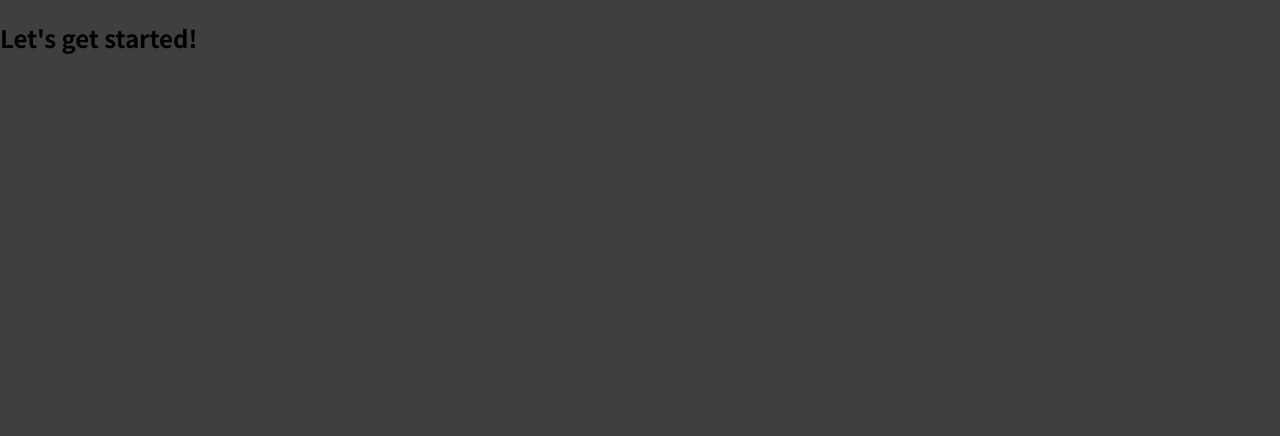
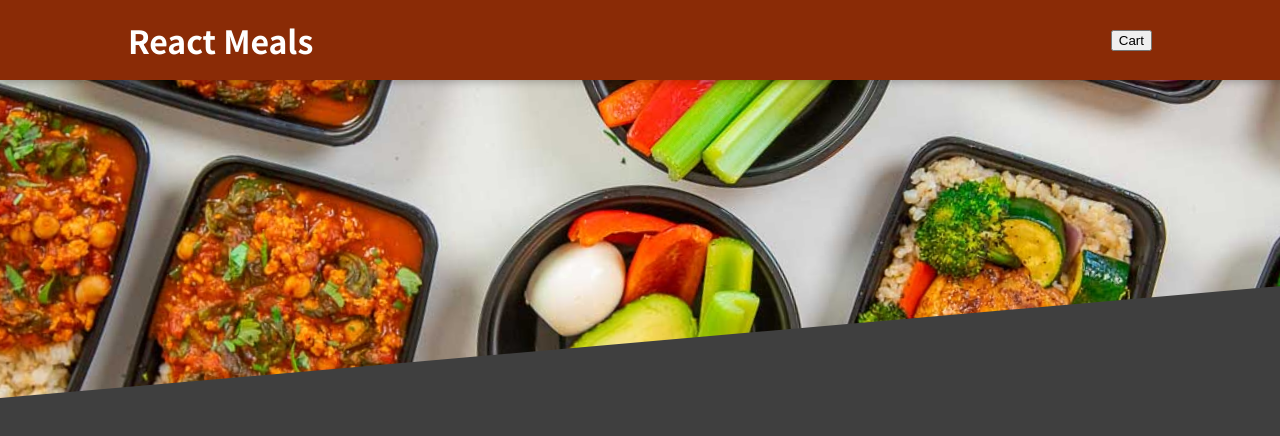
Before and after one commit to MuniBarbieri/react-food-order-app, a JavaScript app: page / in a window 1280 px wide. Shown: the top 436 px of the page. Built offline with nearby package versions, Linux system fonts and the light colour scheme.

Commit message:
Folder structure created Header component created

```diff
--- a/src/App.js
+++ b/src/App.js
@@ -1,8 +1,9 @@
+import Header from "./components/Layout/Header";
 function App() {
   return (
-    <div>
-      <h2>Let's get started!</h2>
-    </div>
+    <>
+    <Header/>
+    </>
   );
 }
 
--- /dev/null
+++ b/src/components/Layout/Header.js
@@ -0,0 +1,16 @@
+import mealsImg from "../../assets/epic-meal-prep-5.jpg"
+import classes from "./Header.module.css"
+
+const Header = props => {
+  return <>
+    <header className={classes.header}>
+      <h1>React  Meals</h1>
+      <button>Cart</button>
+    </header>
+    <div className={classes['main-image']} >
+      <img src={mealsImg} alt="food" />
+    </div>
+  </>
+};
+
+export default Header;
--- /dev/null
+++ b/src/components/Layout/Header.module.css
@@ -0,0 +1,29 @@
+.header {
+  position:fixed;
+  top: 0;
+  left: 0;
+  width: 100%;
+  height: 5rem;
+  background-color: #8a2b06;
+  color: white;
+  display: flex;
+  justify-content: space-between;
+  align-items: center;
+  padding: 0 10%;
+  box-shadow: 0 2px 8px rgba(0,0,0,0.25);
+  z-index: 10;
+}
+
+.main-image {
+  width: 100%;
+  height: 25rem;
+  z-index: 0;
+  overflow: hidden;
+}
+
+.main-image img {
+  width:110%;
+  height: 100%;
+  object-fit: cover;
+  transform: rotateZ(-5deg) translateY(-4rem) translateX(-1rem);
+}
```
Also changed, not shown: src/assets/epic-meal-prep-5.jpg (added), 1 other file (tests, documents, lock files or other folders).
